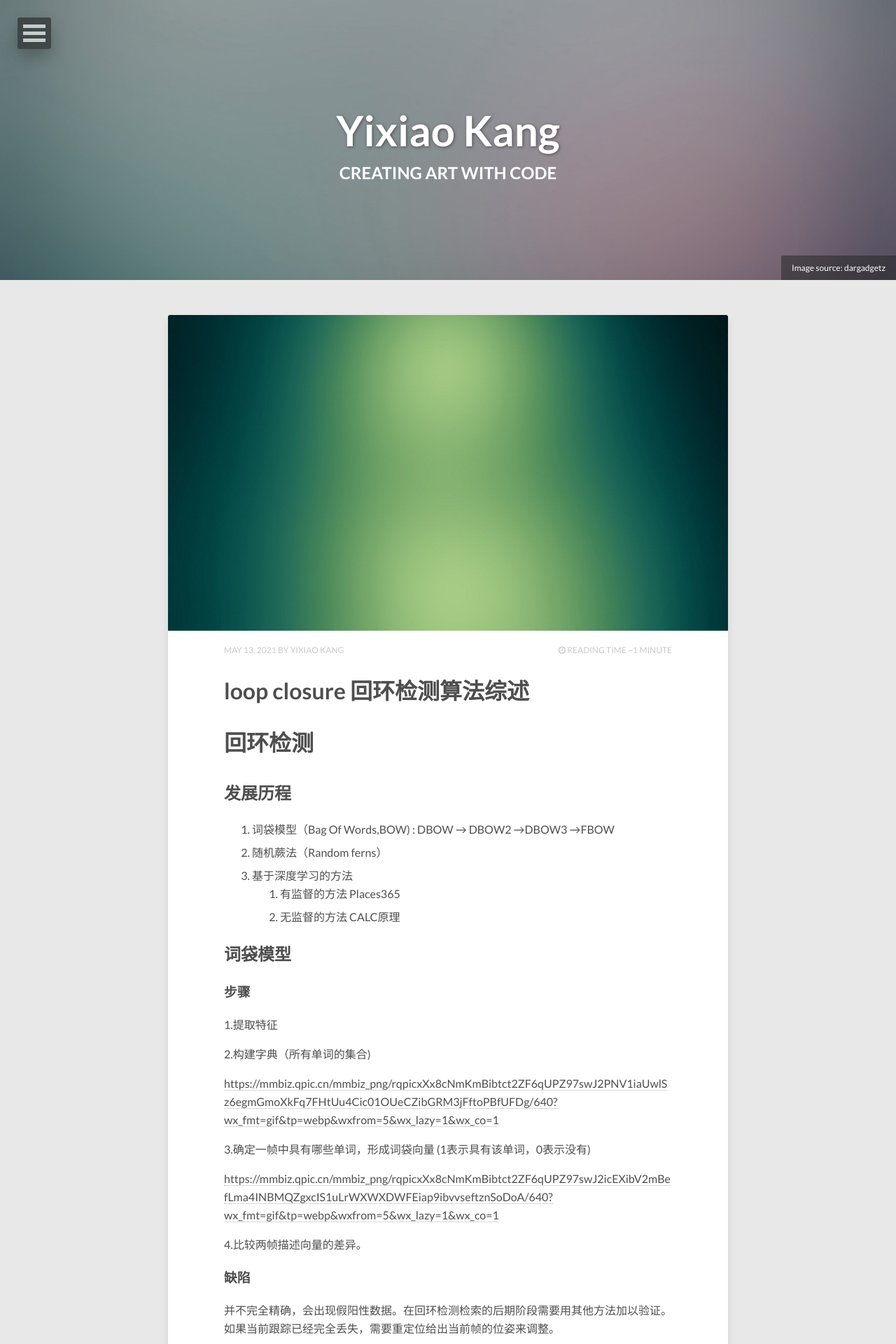
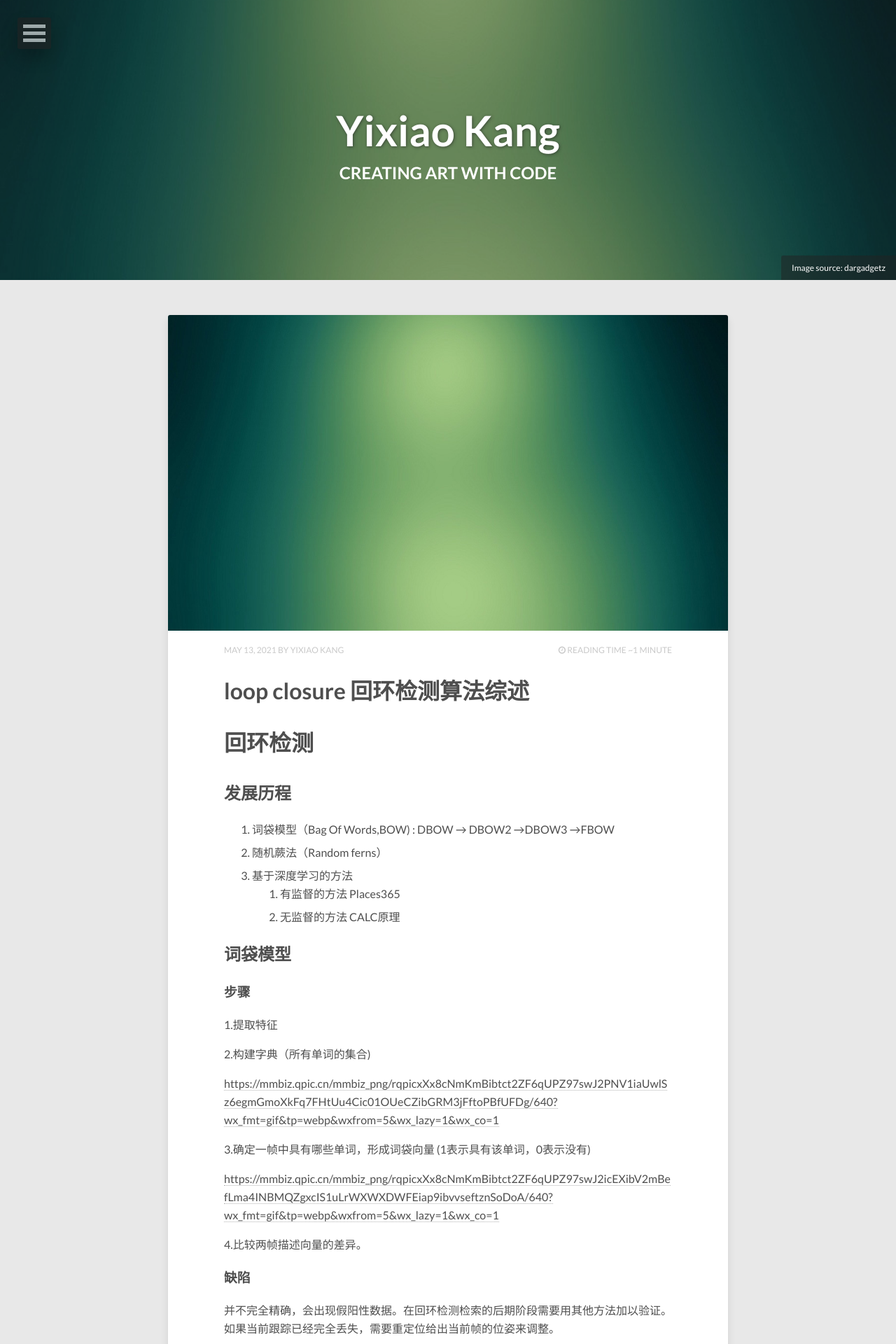
Before and after one commit to echo-xiao9/echo-xiao9.github.io, a Jekyll site: the page built from index.html, in a window 1280 px wide. Shown: the top 1920 px of the page at 70% size. Built offline with Jekyll 4.4.1, drawn with Linux system fonts in a browser that asks for light colours; nearby versions of some CDN libraries; the list of posts is cut into pages by our own code.

```diff
--- a/_config.yml
+++ b/_config.yml
@@ -11,7 +11,8 @@ url:
 owner:
   name:           Yixiao Kang
   avatar:         avatar.jpg
-  bio:            Shanghai Jiao Tong University Software Engineering
+  bio:            Shanghai Jiao Tong University
+                  Software Engineering
   email:          819601193@email.com
   # Social networking links used in footer. Update and remove as you like.
   twitter:
@@ -19,7 +20,7 @@ owner:
   github:         https://github.com/echo-xiao9
   stackexchange:
   linkedin:
-  instagram:
+  instagram:      https://space.bilibili.com/499540439
   flickr:
   tumblr:
   # google plus id, include the '+', eg +mmistakes
--- a/index.html
+++ b/index.html
@@ -5,7 +5,7 @@ description: "Describe this nonsense."
 tags: [Jekyll, theme, themes, responsive, blog, modern]
 comments: false
 image:
-  feature: abstract-1.jpg
+  feature: abstract-10.jpg
   credit: dargadgetz
   creditlink: http://www.dargadgetz.com/ios-7-abstract-wallpaper-pack-for-iphone-5-and-ipod-touch-retina/
 ---
```
Also changed, not shown: 1 other file.
